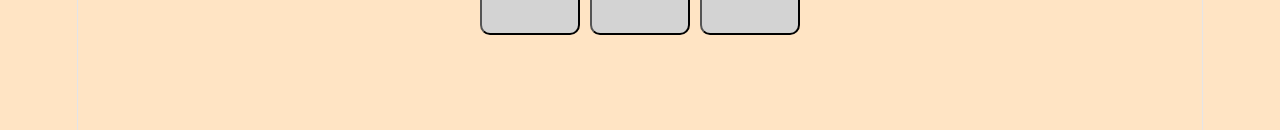
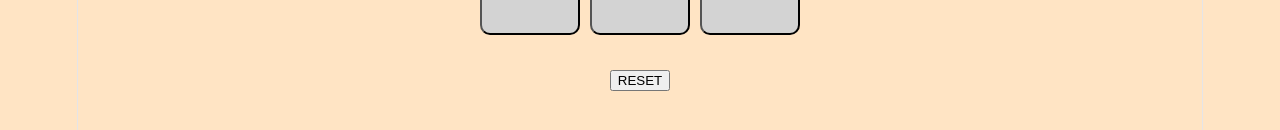
Before and after one commit to hansikareddycheguri-ship-it/tic-tac-toe-react, a React (Vite) app: page / in a window 1280 px wide. Shown: the part 530-660 px from the top of the page. Built offline with nearby package versions, Linux system fonts and the light colour scheme.

Commit message:
Added reset functionality and completed gameplay

```diff
--- a/src/App.jsx
+++ b/src/App.jsx
@@ -56,6 +56,12 @@ function checkWinner(board){
       }
     return null;
   }
+  function resetGame(){
+  setBoard(Array(9).fill(""));
+  setCurrentPlayer("X");
+  setWinner(null);
+  }
+
 return(
 <div>
   <h1>TIC-TAC-TOE</h1>
@@ -64,6 +70,7 @@ return(
   <Scoreboard />
 {winner && <h2>Winner: {winner}</h2>}
   <Board board={board} handleClick={handleClick}/>
+   <button onClick={()=>resetGame()}>RESET</button>
 </div>
 );
 
```
